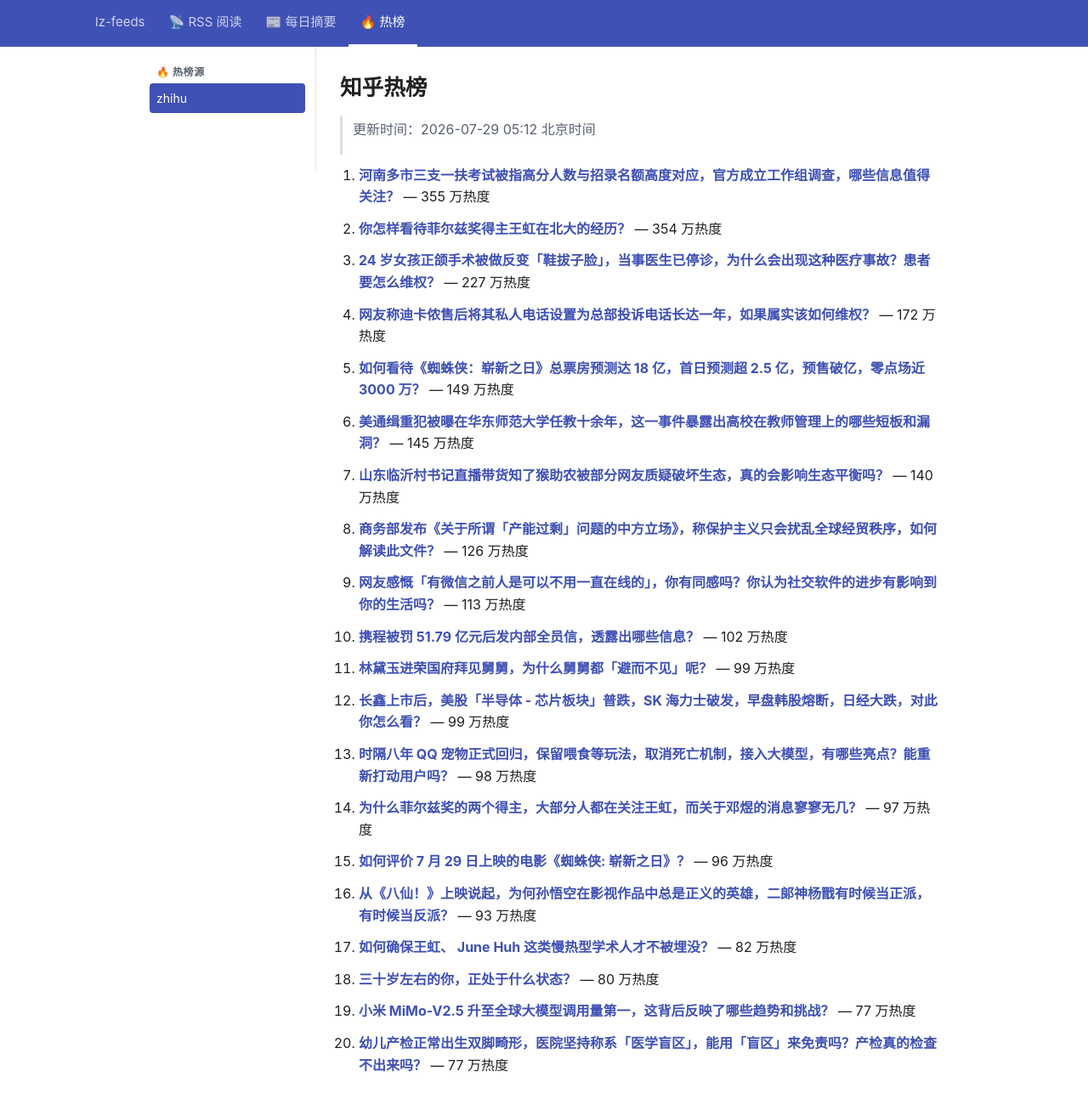
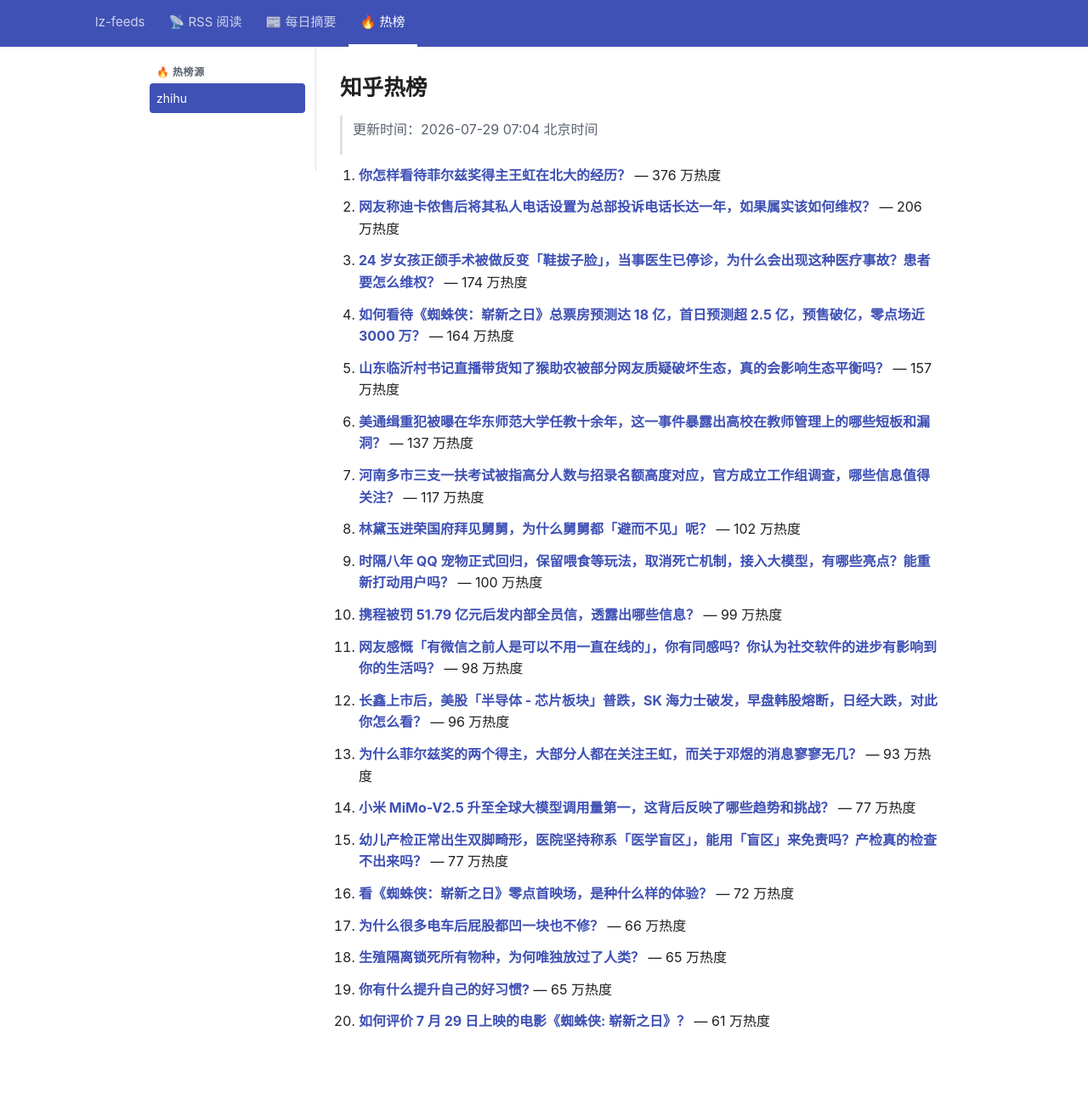
Before and after one commit to lizhang0101/lz-feeds, a Jekyll site: the page built from _hotlist/zhihu.md, in a window 1280 px wide and 1330 px high. Shown: the top 1300 px of the window at 85% size. Built offline with Jekyll 4.4.1, drawn with Linux system fonts in a browser that asks for light colours.

Commit message:
hotlist: 2026-07-28T23:04Z

```diff
--- a/_hotlist/zhihu.md
+++ b/_hotlist/zhihu.md
@@ -1,48 +1,48 @@
 ---
-updated: 2026-07-29 05:12 北京时间
+updated: 2026-07-29 07:04 北京时间
 count: 20
 ---
 
 # 知乎热榜
 
-> 更新时间：2026-07-29 05:12 北京时间
+> 更新时间：2026-07-29 07:04 北京时间
 
-1. **[河南多市三支一扶考试被指高分人数与招录名额高度对应，官方成立工作组调查，哪些信息值得关注？](https://www.zhihu.com/question/2065160851711943119)** — 355 万热度
+1. **[你怎样看待菲尔兹奖得主王虹在北大的经历？](https://www.zhihu.com/question/2065263849624834783)** — 376 万热度
 
-2. **[你怎样看待菲尔兹奖得主王虹在北大的经历？](https://www.zhihu.com/question/2065263849624834783)** — 354 万热度
+2. **[网友称迪卡侬售后将其私人电话设置为总部投诉电话长达一年，如果属实该如何维权？](https://www.zhihu.com/question/2065177952480747776)** — 206 万热度
 
-3. **[24 岁女孩正颌手术被做反变「鞋拔子脸」，当事医生已停诊，为什么会出现这种医疗事故？患者要怎么维权？](https://www.zhihu.com/question/2064801268552537608)** — 227 万热度
+3. **[24 岁女孩正颌手术被做反变「鞋拔子脸」，当事医生已停诊，为什么会出现这种医疗事故？患者要怎么维权？](https://www.zhihu.com/question/2064801268552537608)** — 174 万热度
 
-4. **[网友称迪卡侬售后将其私人电话设置为总部投诉电话长达一年，如果属实该如何维权？](https://www.zhihu.com/question/2065177952480747776)** — 172 万热度
+4. **[如何看待《蜘蛛侠：崭新之日》总票房预测达 18 亿，首日预测超 2.5 亿，预售破亿，零点场近 3000 万？](https://www.zhihu.com/question/2065385829304727519)** — 164 万热度
 
-5. **[如何看待《蜘蛛侠：崭新之日》总票房预测达 18 亿，首日预测超 2.5 亿，预售破亿，零点场近 3000 万？](https://www.zhihu.com/question/2065385829304727519)** — 149 万热度
+5. **[山东临沂村书记直播带货知了猴助农被部分网友质疑破坏生态，真的会影响生态平衡吗？](https://www.zhihu.com/question/2065388851443360105)** — 157 万热度
 
-6. **[美通缉重犯被曝在华东师范大学任教十余年，这一事件暴露出高校在教师管理上的哪些短板和漏洞？](https://www.zhihu.com/question/2064013926388519038)** — 145 万热度
+6. **[美通缉重犯被曝在华东师范大学任教十余年，这一事件暴露出高校在教师管理上的哪些短板和漏洞？](https://www.zhihu.com/question/2064013926388519038)** — 137 万热度
 
-7. **[山东临沂村书记直播带货知了猴助农被部分网友质疑破坏生态，真的会影响生态平衡吗？](https://www.zhihu.com/question/2065388851443360105)** — 140 万热度
+7. **[河南多市三支一扶考试被指高分人数与招录名额高度对应，官方成立工作组调查，哪些信息值得关注？](https://www.zhihu.com/question/2065160851711943119)** — 117 万热度
 
-8. **[商务部发布《关于所谓「产能过剩」问题的中方立场》，称保护主义只会扰乱全球经贸秩序，如何解读此文件？](https://www.zhihu.com/question/2065427614815332294)** — 126 万热度
+8. **[林黛玉进荣国府拜见舅舅，为什么舅舅都「避而不见」呢？](https://www.zhihu.com/question/1928160499444463137)** — 102 万热度
 
-9. **[网友感慨「有微信之前人是可以不用一直在线的」，你有同感吗？你认为社交软件的进步有影响到你的生活吗？](https://www.zhihu.com/question/2065138370057953642)** — 113 万热度
+9. **[时隔八年 QQ 宠物正式回归，保留喂食等玩法，取消死亡机制，接入大模型，有哪些亮点？能重新打动用户吗？](https://www.zhihu.com/question/2065066004346926732)** — 100 万热度
 
-10. **[携程被罚 51.79 亿元后发内部全员信，透露出哪些信息？](https://www.zhihu.com/question/2065363377468043923)** — 102 万热度
+10. **[携程被罚 51.79 亿元后发内部全员信，透露出哪些信息？](https://www.zhihu.com/question/2065363377468043923)** — 99 万热度
 
-11. **[林黛玉进荣国府拜见舅舅，为什么舅舅都「避而不见」呢？](https://www.zhihu.com/question/1928160499444463137)** — 99 万热度
+11. **[网友感慨「有微信之前人是可以不用一直在线的」，你有同感吗？你认为社交软件的进步有影响到你的生活吗？](https://www.zhihu.com/question/2065138370057953642)** — 98 万热度
 
-12. **[长鑫上市后，美股「半导体 - 芯片板块」普跌，SK 海力士破发，早盘韩股熔断，日经大跌，对此你怎么看？](https://www.zhihu.com/question/2065354296774989670)** — 99 万热度
+12. **[长鑫上市后，美股「半导体 - 芯片板块」普跌，SK 海力士破发，早盘韩股熔断，日经大跌，对此你怎么看？](https://www.zhihu.com/question/2065354296774989670)** — 96 万热度
 
-13. **[时隔八年 QQ 宠物正式回归，保留喂食等玩法，取消死亡机制，接入大模型，有哪些亮点？能重新打动用户吗？](https://www.zhihu.com/question/2065066004346926732)** — 98 万热度
+13. **[为什么菲尔兹奖的两个得主，大部分人都在关注王虹，而关于邓煜的消息寥寥无几？](https://www.zhihu.com/question/2064575049152066959)** — 93 万热度
 
-14. **[为什么菲尔兹奖的两个得主，大部分人都在关注王虹，而关于邓煜的消息寥寥无几？](https://www.zhihu.com/question/2064575049152066959)** — 97 万热度
+14. **[小米 MiMo-V2.5 升至全球大模型调用量第一，这背后反映了哪些趋势和挑战？](https://www.zhihu.com/question/2065097727604741240)** — 77 万热度
 
-15. **[如何评价 7 月 29 日上映的电影《蜘蛛侠: 崭新之日》？](https://www.zhihu.com/question/2065624050513208016)** — 96 万热度
+15. **[幼儿产检正常出生双脚畸形，医院坚持称系「医学盲区」，能用「盲区」来免责吗？产检真的检查不出来吗？](https://www.zhihu.com/question/2064636039679795644)** — 77 万热度
 
-16. **[从《八仙！》上映说起，为何孙悟空在影视作品中总是正义的英雄，二郎神杨戬有时候当正派，有时候当反派？](https://www.zhihu.com/question/2063731725264499456)** — 93 万热度
+16. **[看《蜘蛛侠：崭新之日》零点首映场，是种什么样的体验？](https://www.zhihu.com/question/2065498630849574604)** — 72 万热度
 
-17. **[如何确保王虹、 June Huh 这类慢热型学术人才不被埋没？](https://www.zhihu.com/question/2065407119743104640)** — 82 万热度
+17. **[为什么很多电车后屁股都凹一块也不修？](https://www.zhihu.com/question/2064678914778214835)** — 66 万热度
 
-18. **[三十岁左右的你，正处于什么状态？](https://www.zhihu.com/question/64072861)** — 80 万热度
+18. **[生殖隔离锁死所有物种，为何唯独放过了人类？](https://www.zhihu.com/question/2064377952071053907)** — 65 万热度
 
-19. **[小米 MiMo-V2.5 升至全球大模型调用量第一，这背后反映了哪些趋势和挑战？](https://www.zhihu.com/question/2065097727604741240)** — 77 万热度
+19. **[你有什么提升自己的好习惯?](https://www.zhihu.com/question/428574702)** — 65 万热度
 
-20. **[幼儿产检正常出生双脚畸形，医院坚持称系「医学盲区」，能用「盲区」来免责吗？产检真的检查不出来吗？](https://www.zhihu.com/question/2064636039679795644)** — 77 万热度
+20. **[如何评价 7 月 29 日上映的电影《蜘蛛侠: 崭新之日》？](https://www.zhihu.com/question/2065624050513208016)** — 61 万热度
```
